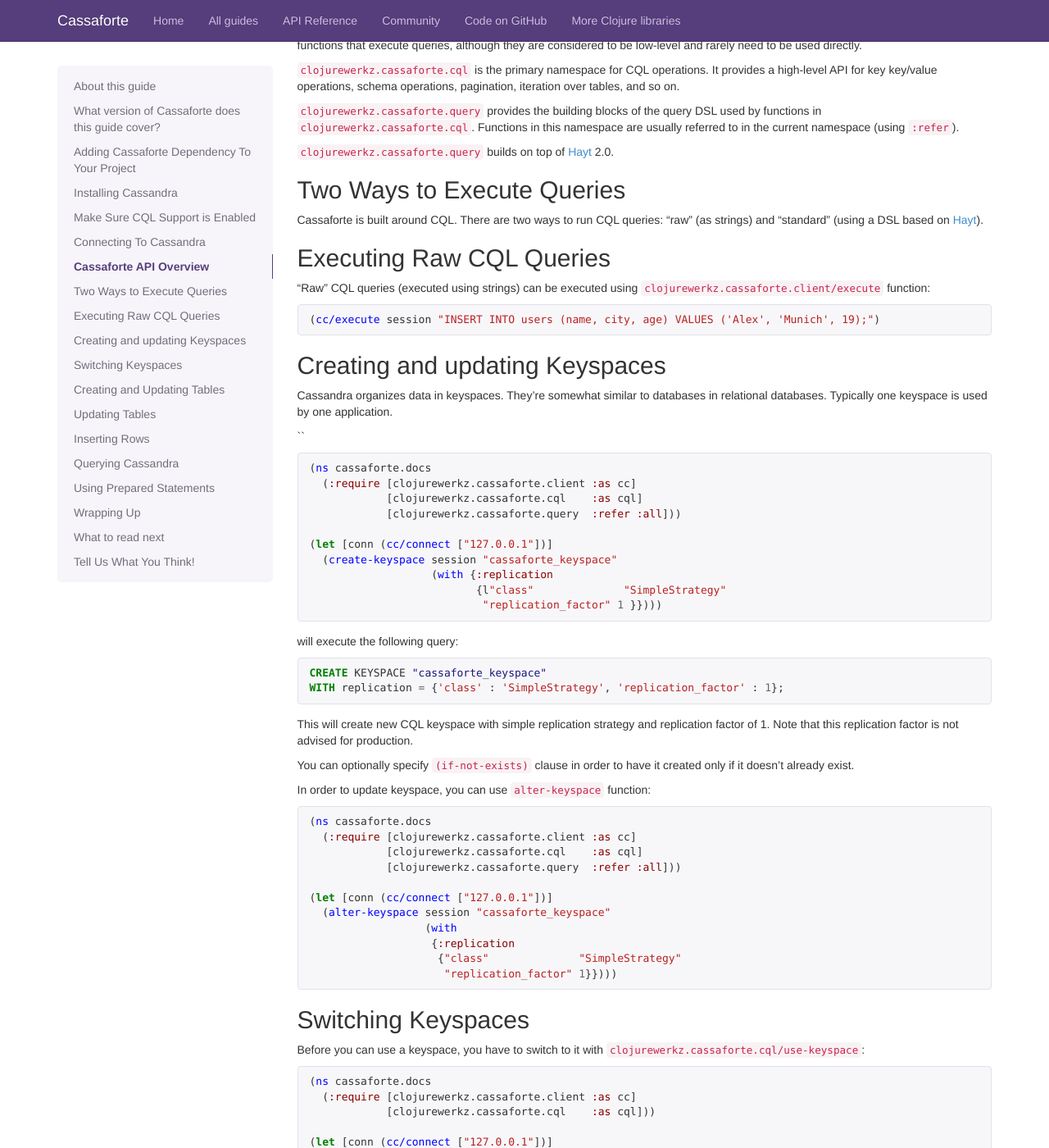
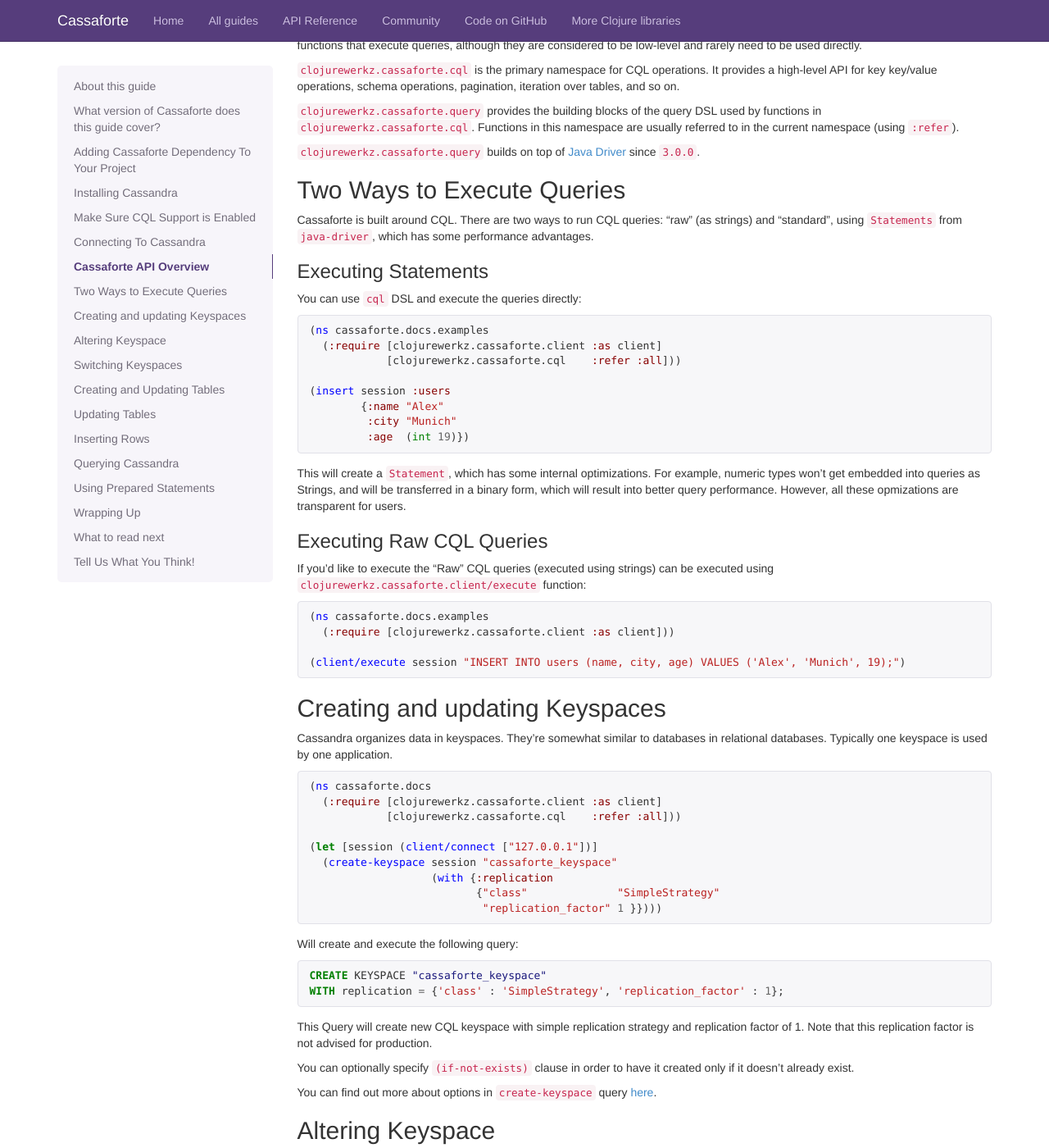
Before and after one commit to clojurewerkz/cassaforte.docs, a Jekyll site: the page built from articles/getting_started.md, in a window 1280 px wide and 1400 px high, scrolled down 2457 px. Shown: the whole window at 82% size. Built offline with Jekyll 4.4.1, drawn with Linux system fonts in a browser that asks for light colours; some web fonts are replaced; Markdown is read by kramdown in place of the engine named in the settings; some of the changed text lies outside the part shown.

Commit message:
Finish updating Getting Started guide

````diff
--- a/articles/getting_started.md
+++ b/articles/getting_started.md
@@ -19,7 +19,7 @@ it is applicable.
 
 ## What version of Cassaforte does this guide cover?
 
-This guide covers Cassaforte 2.0 (including preview releases).
+This guide covers Cassaforte 3.0 (including preview releases).
 
 
 ## Adding Cassaforte Dependency To Your Project
@@ -130,10 +130,10 @@ To connect to a cluster, use
 
 ```clj
 (ns cassaforte.docs.examples
-  (:require [clojurewerkz.cassaforte.client :as cc]))
+  (:require [clojurewerkz.cassaforte.client :as client]))
 
 ;; Will connect to localhost
-(cc/connect ["127.0.0.1"])
+(client/connect ["127.0.0.1"])
 ```
 
 In order to connect to multiple Cassandra cluster nodes, list
@@ -141,19 +141,19 @@ simply them in a collection:
 
 ```clj
 (ns cassaforte.docs.examples
-  (:require [clojurewerkz.cassaforte.client :as cc]))
+  (:require [clojurewerkz.cassaforte.client :as client]))
 
 ;; Will connect to 3 nodes
-(cc/connect ["127.0.0.1" "localhost" "another.node.local"])
+(client/connect ["127.0.0.1" "localhost" "another.node.local"])
 ```
 
 Options can be passed after seed node list:
 
 ```clj
 (ns cassaforte.docs.examples
-  (:require [clojurewerkz.cassaforte.client :as cc]))
+  (:require [clojurewerkz.cassaforte.client :as client]))
 
-(cc/connect ["127.0.0.1"] {:keyspace "myapp_development" :protocol-version 2})
+(client/connect ["127.0.0.1"] {:keyspace "myapp_development" :protocol-version 2})
 ```
 
 ## Cassaforte API Overview
@@ -173,20 +173,44 @@ schema operations, pagination, iteration over tables, and so on.
 used by functions in `clojurewerkz.cassaforte.cql`. Functions in this namespace
 are usually referred to in the current namespace (using `:refer`).
 
-`clojurewerkz.cassaforte.query` builds on top of [Hayt](https://github.com/mpenet/hayt) 2.0.
+`clojurewerkz.cassaforte.query` builds on top of [Java Driver](https://github.com/datastax/java-driver)
+since `3.0.0`.
 
 ## Two Ways to Execute Queries
 
 Cassaforte is built around CQL. There are two ways to run CQL queries: "raw" (as strings)
-and "standard" (using a DSL based on [Hayt](https://github.com/mpenet/hayt)).
+and "standard", using `Statements` from `java-driver`, which has some performance advantages.
 
-## Executing Raw CQL Queries
+### Executing Statements
 
-"Raw" CQL queries (executed using strings) can be executed using
+You can use `cql` DSL and execute the queries directly:
+
+```clj
+(ns cassaforte.docs.examples
+  (:require [clojurewerkz.cassaforte.client :as client]
+            [clojurewerkz.cassaforte.cql    :refer :all]))
+
+(insert session :users
+        {:name "Alex"
+         :city "Munich"
+         :age  (int 19)})
+```
+
+This will create a `Statement`, which has some internal optimizations. For example, numeric
+types won't get embedded into queries as Strings, and will be transferred in a binary form,
+which will result into better query performance. However, all these opmizations are transparent
+for users.
+
+### Executing Raw CQL Queries
+
+If you'd like to execute the "Raw" CQL queries (executed using strings) can be executed using
 `clojurewerkz.cassaforte.client/execute` function:
 
 ```clj
-(cc/execute session "INSERT INTO users (name, city, age) VALUES ('Alex', 'Munich', 19);")
+(ns cassaforte.docs.examples
+  (:require [clojurewerkz.cassaforte.client :as client]))
+
+(client/execute session "INSERT INTO users (name, city, age) VALUES ('Alex', 'Munich', 19);")
 ```
 
 ## Creating and updating Keyspaces
@@ -195,50 +219,52 @@ Cassandra organizes data in keyspaces. They're somewhat similar to
 databases in relational databases. Typically one keyspace is used by
 one application.
 
-``
-
 ```clj
 (ns cassaforte.docs
-  (:require [clojurewerkz.cassaforte.client :as cc]
-            [clojurewerkz.cassaforte.cql    :as cql]
-            [clojurewerkz.cassaforte.query  :refer :all]))
+  (:require [clojurewerkz.cassaforte.client :as client]
+            [clojurewerkz.cassaforte.cql    :refer :all]))
 
-(let [conn (cc/connect ["127.0.0.1"])]
+(let [session (client/connect ["127.0.0.1"])]
   (create-keyspace session "cassaforte_keyspace"
                    (with {:replication
-                          {l"class"              "SimpleStrategy"
+                          {"class"              "SimpleStrategy"
                            "replication_factor" 1 }})))
 ```
 
-will execute the following query:
+Will create and execute the following query:
 
 ```sql
 CREATE KEYSPACE "cassaforte_keyspace"
 WITH replication = {'class' : 'SimpleStrategy', 'replication_factor' : 1};
 ```
 
-This will create new CQL keyspace with simple replication strategy and
+This Query will create new CQL keyspace with simple replication strategy and
 replication factor of 1. Note that this replication factor is not
 advised for production.
 
 You can optionally specify `(if-not-exists)` clause in order to have it created
 only if it doesn't already exist.
 
+You can find out more about options in `create-keyspace` query [here](http://docs.datastax.com/en/cql/3.0/cql/cql_reference/create_keyspace_r.html).
+
+## Altering Keyspace
+
 In order to update keyspace, you can use `alter-keyspace` function:
 
 ```clj
 (ns cassaforte.docs
-  (:require [clojurewerkz.cassaforte.client :as cc]
-            [clojurewerkz.cassaforte.cql    :as cql]
-            [clojurewerkz.cassaforte.query  :refer :all]))
+  (:require [clojurewerkz.cassaforte.client :as client]
+            [clojurewerkz.cassaforte.cql    :refer :all]))
 
-(let [conn (cc/connect ["127.0.0.1"])]
+(let [session (client/connect ["127.0.0.1"])]
   (alter-keyspace session "cassaforte_keyspace"
                   (with
                    {:replication
                     {"class"              "SimpleStrategy"
                      "replication_factor" 1}})))
 ```
+
+You can find out more about options in `create-keyspace` query [here](http://docs.datastax.com/en/cql/3.0/cql/cql_reference/alter_keyspace_r.html).
 
 ## Switching Keyspaces
 
@@ -247,14 +273,14 @@ Before you can use a keyspace, you have to switch to it with
 
 ```clj
 (ns cassaforte.docs
-  (:require [clojurewerkz.cassaforte.client :as cc]
-            [clojurewerkz.cassaforte.cql    :as cql]))
+  (:require [clojurewerkz.cassaforte.client :as client]
+            [clojurewerkz.cassaforte.cql    :refer :all]))
 
-(let [conn (cc/connect ["127.0.0.1"])]
-  (cql/use-keyspace conn "cassaforte_keyspace"))
+(let [session (client/connect ["127.0.0.1"])]
+  (use-keyspace session "cassaforte_keyspace"))
 ```
 
-which will use the following CQL:
+Which create and execute the following CQL:
 
 ```sql
 USE "cassaforte_keyspace";
@@ -267,21 +293,19 @@ model look a lot more familair to relational database users. Data is stored
 in tables, which are collections of rows identified by a primary key and composed
 of multiple columns. [How exactly CQL 3 maps to internal column-oriented model in Cassandra](http://www.opensourceconnections.com/blog/2013/07/24/understanding-how-cql3-maps-to-cassandras-internal-data-structure/) is outside of the scope of this guide.
 
-To create a table, use `create-table` function.
-To to create a table with a single primary key, specify
-it in `primary-key` in column definitions:
+To create a table, use `create-table` function. To to create a table with a single
+primary key, specify it in `primary-key` in column definitions:
 
 ```clj
 (ns cassaforte.docs
-  (:require [clojurewerkz.cassaforte.client :as cc]
-            [clojurewerkz.cassaforte.cql    :as cql]
-            [clojurewerkz.cassaforte.query :refer :all]))
+  (:require [clojurewerkz.cassaforte.client    :as client]
+            [clojurewerkz.cassaforte.cql       :refer :all]))
 
-(let [conn (cc/connect ["127.0.0.1"])]
-  (cql/create-table conn "users"
-                (column-definitions {:name :varchar
-                                     :age  :int
-                                     :primary-key [:name]})))
+(let [session (client/connect ["127.0.0.1"])]
+  (create-table session :users
+                        (column-definitions {:name :varchar
+                                             :age  :int
+                                             :primary-key [:name]})))
 ```
 
 The example above will execute the following CQL:
@@ -297,11 +321,10 @@ columns that the key will be composed of:
 
 ```clj
 (ns cassaforte.docs
-  (:require [clojurewerkz.cassaforte.client :as cc]
-            [clojurewerkz.cassaforte.cql    :as cql]
-            [clojurewerkz.cassaforte.query :refer :all]))
+  (:require [clojurewerkz.cassaforte.client    :as client]
+            [clojurewerkz.cassaforte.cql       :refer :all]))
 
-(let [conn (cc/connect ["127.0.0.1"])]
+(let [conn (client/connect ["127.0.0.1"])]
   (cql/create-table conn "user_posts"
                 (column-definitions {:username :varchar
                                      :post_id  :varchar
@@ -321,25 +344,33 @@ CREATE TABLE "user_posts" (username varchar,
 User posts will now be identified by both `username` and `post_id`.
 
 You can optionally specify `(if-not-exists)` in table definition in order to
-create it only if it doesn't already exist.
+create it only if it doesn't already exists.
 
 ## Updating Tables
 
 In order to update an existing table, use
-`clojurewerkz.cassaforte.cql/alter-table`. You can add new columns and
-rename and change types of the existing ones:
+`clojurewerkz.cassaforte.cql/alter-table`.
 
-Change the type of a column to integer:
+You can add new columns with `add-column`, rename columns with `rename-column`,
+and change types of the existing ones with `alter-column` and drop columns
+with `drop-column`.
+
+You can add the column by using the following code:
 
 ```clj
 (ns cassaforte.docs
-  (:require [clojurewerkz.cassaforte.client :as cc]
-            [clojurewerkz.cassaforte.cql    :as cql]
-            [clojurewerkz.cassaforte.query :refer :all]))
+  (:require [clojurewerkz.cassaforte.client    :as client]
+            [clojurewerkz.cassaforte.cql       :refer :all]))
 
-(let [conn (cc/connect ["127.0.0.1"])]
-  (cql/alter-table conn "users"
-               (alter-column :post_id :int)))
+(let [session (client/connect ["127.0.0.1"])]
+  (alter-table session :users
+               (add-column :age :int)))
+```
+
+This will create and execute the following Query:
+
+```sql
+ALTER TABLE "users" ADD age integer;
 ```
 
 The example above will execute
@@ -348,42 +379,40 @@ The example above will execute
 ALTER TABLE "users" ALTER post_id TYPE int;
 ```
 
-Here's how to add an integer column:
+In order to rename a column, you can use:
 
 ```clj
-(ns cassaforte.docs
-  (:require [clojurewerkz.cassaforte.client :as cc]
-            [clojurewerkz.cassaforte.cql    :as cql]
-            [clojurewerkz.cassaforte.query :refer :all]))
-
-(let [conn (cc/connect ["127.0.0.1"])]
-  (cql/alter-table conn "users"
-               (add-column :age :integer)))
+(let [session (client/connect ["127.0.0.1"])]
+  (alter-table session :users
+               (rename-column :old_name :new_name)))
 ```
 
-this will execute
+Which will execute the following CQL:
 
 ```sql
-ALTER TABLE "users" ADD age integer;
+ALTER TABLE "users" RENAME old_name TO new_name;
 ```
 
-It is possible to rename a column:
+You can also change a type of the column by using:
 
 ```clj
-(ns cassaforte.docs
-  (:require [clojurewerkz.cassaforte.client :as cc]
-            [clojurewerkz.cassaforte.cql    :as cql]
-            [clojurewerkz.cassaforte.query :refer :all]))
-
-(let [conn (cc/connect ["127.0.0.1"])]
-  (cql/alter-table conn "users"
-               (rename-column :username :name)))
+(let [session (client/connect ["127.0.0.1"])]
+  (alter-table session :users
+               (alter-column :age :int)))
 ```
 
-which will use the following CQL:
+Which will execute:
 
 ```sql
-ALTER TABLE "users" RENAME username TO name;
+ALTER TABLE users ALTER age TYPE int
+```
+
+Finally, in order to drop a column you can use:
+
+```cql
+(let [session (client/connect ["127.0.0.1"])]
+  (alter-table session :users
+               (drop-column :age)))
 ```
 
 ## Inserting Rows
@@ -392,11 +421,11 @@ To insert a row in a table, use `clojurewerkz.cassaforte.cql/insert`:
 
 ```clj
 (ns cassaforte.docs
-  (:require [clojurewerkz.cassaforte.client :as cc]
-            [clojurewerkz.cassaforte.cql    :as cql]))
+  (:require [clojurewerkz.cassaforte.client :as client]
+            [clojurewerkz.cassaforte.cql    :refer :all]))
 
-(let [conn (cc/connect ["127.0.0.1"])]
-  (cql/insert conn "users" {:name "Alex" :age (int 19)}))
+(let [session (client/connect ["127.0.0.1"])]
+  (insert session "users" {:name "Alex" :age (int 19)}))
 ```
 
 The example above will use the following CQL:
@@ -414,17 +443,17 @@ The examples in this section need some data to be in the "users" table:
 
 ``` clojure
 (ns cassaforte.docs
-  (:require [clojurewerkz.cassaforte.client :as cc]
-            [clojurewerkz.cassaforte.cql    :as cql]))
+  (:require [clojurewerkz.cassaforte.client :as client]
+            [clojurewerkz.cassaforte.cql    :refer :all]))
 
-(let [conn  (cc/connect ["127.0.0.1"])
-      table "users"]
-  (cql/insert conn table {:name "Alex" :city "Munich" :age (int 19)})
-  (cql/insert conn table {:name "Robert" :city "Berlin" :age (int 25)})
-  (cql/insert conn table {:name "Sam" :city "San Francisco" :age (int 21)}))
+(let [session (client/connect ["127.0.0.1"])
+      table   "users"]
+  (insert session table {:name "Alex" :city "Munich" :age (int 19)})
+  (insert session table {:name "Robert" :city "Berlin" :age (int 25)})
+  (insert session table {:name "Sam" :city "San Francisco" :age (int 21)}))
 ```
 
-The above example will execute the following CQL:
+The above example will execute the following CQL queries:
 
 ```sql
 INSERT INTO "users" (name, city, age) VALUES ('Alex', 'Munich', 19);
@@ -438,13 +467,12 @@ First, a query that returns rows unconditionally:
 
 ```clj
 (ns cassaforte.docs
-  (:require [clojurewerkz.cassaforte.client :as cc]
-            [clojurewerkz.cassaforte.cql    :as cql]
-            [clojurewerkz.cassaforte.query :refer :all]))
+  (:require [clojurewerkz.cassaforte.client :as client]
+            [clojurewerkz.cassaforte.cql    :refer :all]))
 
-(let [conn  (cc/connect ["127.0.0.1"])
-      table "users"]
-  (cql/select conn table))
+(let [sessio  (client/connect ["127.0.0.1"])
+      table   "users"]
+  (select session table))
 ;; => [{:name "Robert", :age 25, :city "Berlin"}
 ;;     {:name "Alex", :age 19, :city "Munich"}
 ;;     {:name "Sam", :age 21, :city "San Francisco"}]
@@ -462,13 +490,12 @@ Next, query a user by name:
 
 ```clj
 (ns cassaforte.docs
-  (:require [clojurewerkz.cassaforte.client :as cc]
-            [clojurewerkz.cassaforte.cql    :as cql]
-            [clojurewerkz.cassaforte.query :refer :all]))
+  (:require [clojurewerkz.cassaforte.client :as client]
+            [clojurewerkz.cassaforte.cql    :refer :all]))
 
-(let [conn  (cc/connect ["127.0.0.1"])
-      table "users"]
-  (cql/select conn table (where [[= :name "Alex"]])))
+(let [session (client/connect ["127.0.0.1"])
+      table   "users"]
+  (cql/select session table (where [[= :name "Alex"]])))
 ;; => [{:name "Alex", :age 19, :city "Munich"}]
 ```
 
@@ -484,13 +511,12 @@ Next, query for rows that match any of the values from a collection (the so so-c
 
 ```clj
 (ns cassaforte.docs
-  (:require [clojurewerkz.cassaforte.client :as cc]
-            [clojurewerkz.cassaforte.cql    :as cql]
-            [clojurewerkz.cassaforte.query :refer :all]))
+  (:require [clojurewerkz.cassaforte.client :as client]
+            [clojurewerkz.cassaforte.cql    :refer :all]))
 
-(let [conn  (cc/connect ["127.0.0.1"])
-      table "users"]
-  (cql/select conn table (where [[:in :name ["Alex" "Robert"]]])))
+(let [session (client/connect ["127.0.0.1"])
+      table   "users"]
+  (cql/select session table (where [[:in :name ["Alex" "Robert"]]])))
 ;; => [{:name "Alex", :age 19, :city "Munich"}
 ;;     {:name "Robert", :age 25, :city "Berlin"}]
 ```
@@ -509,14 +535,14 @@ exact match or `IN`. For example, having these `user_posts`:
 
 ```clj
 (ns cassaforte.docs
-  (:require [clojurewerkz.cassaforte.client :as cc]
-            [clojurewerkz.cassaforte.cql    :as cql]))
+  (:require [clojurewerkz.cassaforte.client :as client]
+            [clojurewerkz.cassaforte.cql    :refer :all]))
 
-(let [conn  (cc/connect ["127.0.0.1"])
-      table "users_posts"]
-  (cql/insert conn "user_posts" { :username "Alex" :post_id "post1" :body "first post body"})
-  (cql/insert conn "user_posts" { :username "Alex" :post_id "post2" :body "second post body"})
-  (cql/insert conn "user_posts" { :username "Alex" :post_id "post3" :body "third post body"}))
+(let [session (client/connect ["127.0.0.1"])
+      table   "users_posts"]
+  (insert session "user_posts" { :username "Alex" :post_id "post1" :body "first post body"})
+  (insert session "user_posts" { :username "Alex" :post_id "post2" :body "second post body"})
+  (insert session "user_posts" { :username "Alex" :post_id "post3" :body "third post body"}))
 ```
 
 You can't sort all the posts by `post_id`. But if you say that you want
@@ -525,15 +551,14 @@ possible:
 
 ```clj
 (ns cassaforte.docs
-  (:require [clojurewerkz.cassaforte.client :as cc]
-            [clojurewerkz.cassaforte.cql    :as cql]
-            [clojurewerkz.cassaforte.query :refer :all]))
+  (:require [clojurewerkz.cassaforte.client :as client]
+            [clojurewerkz.cassaforte.cql    :refer :all]))
 
-(let [conn  (cc/connect ["127.0.0.1"])
-      table "users_posts"]
+(let [session (client/connect ["127.0.0.1"])
+      table   "users_posts"]
   ;; For brevity, we select :post_id column only
-  (cql/select conn table
-          (columns :post_id)
+  (select session table
+          (column :post_id)
           (where [[= :username "Alex"]])
           (order-by [:post_id :desc])))
 
@@ -556,14 +581,13 @@ Finally, you can use range queries to get a slice of data:
 
 ```clj
 (ns cassaforte.docs
-  (:require [clojurewerkz.cassaforte.client :as cc]
-            [clojurewerkz.cassaforte.cql    :as cql]
-            [clojurewerkz.cassaforte.query :refer :all]))
+  (:require [clojurewerkz.cassaforte.client :as client]
+            [clojurewerkz.cassaforte.cql    :refer :all]))
 
-(let [conn  (cc/connect ["127.0.0.1"])
-      table "users_posts"]
+(let [session (client/connect ["127.0.0.1"])
+      table   "users_posts"]
   ;; For brevity, we select :post_id column only
-  (cql/select conn table
+  (select session table
           (columns :post_id)
           (where [[= :username "Alex"]
                   [> :post_id "post1"]
@@ -584,13 +608,12 @@ In order to limit results of a query, use the `limit` clause:
 
 ```clj
 (ns cassaforte.docs
-  (:require [clojurewerkz.cassaforte.client :as cc]
-            [clojurewerkz.cassaforte.cql    :as cql]
-            [clojurewerkz.cassaforte.query :refer :all]))
+  (:require [clojurewerkz.cassaforte.client :as client]
+            [clojurewerkz.cassaforte.cql    :refer :all]))
 
-(let [conn  (cc/connect ["127.0.0.1"])
-      table "users_posts"]
-  (cql/select conn table (limit 1)))
+(let [session (client/connect ["127.0.0.1"])
+      table   "users_posts"]
+  (cql/select session table (limit 1)))
 ;; => [{:username "Alex", :post_id "post1", :body "first post body"}]
 ```
 
@@ -618,8 +641,8 @@ with the parameters, `client/bind` should be used.
 
 ```clj
 (ns cassaforte.docs
-  (:require [clojurewerkz.cassaforte.query  :refer :all]
-            [clojurewerkz.cassaforte.client :as client]))
+  (:require [clojurewerkz.cassaforte.client :as client]
+            [clojurewerkz.cassaforte.query  :refer :all]))
 
 
 (let [session  (client/connect ["127.0.0.1"])
@@ -639,6 +662,10 @@ will depend on the hash function of the key, therefore it is not predictable.
 We advise either using `array-map` and an argument vector:
 
 ```clj
+(ns cassaforte.docs
+  (:require [clojurewerkz.cassaforte.client :as client]
+            [clojurewerkz.cassaforte.query  :refer :all]))
+
 (let [prepared (client/prepare
                 (insert :users
                         (array-map :name ?
````
